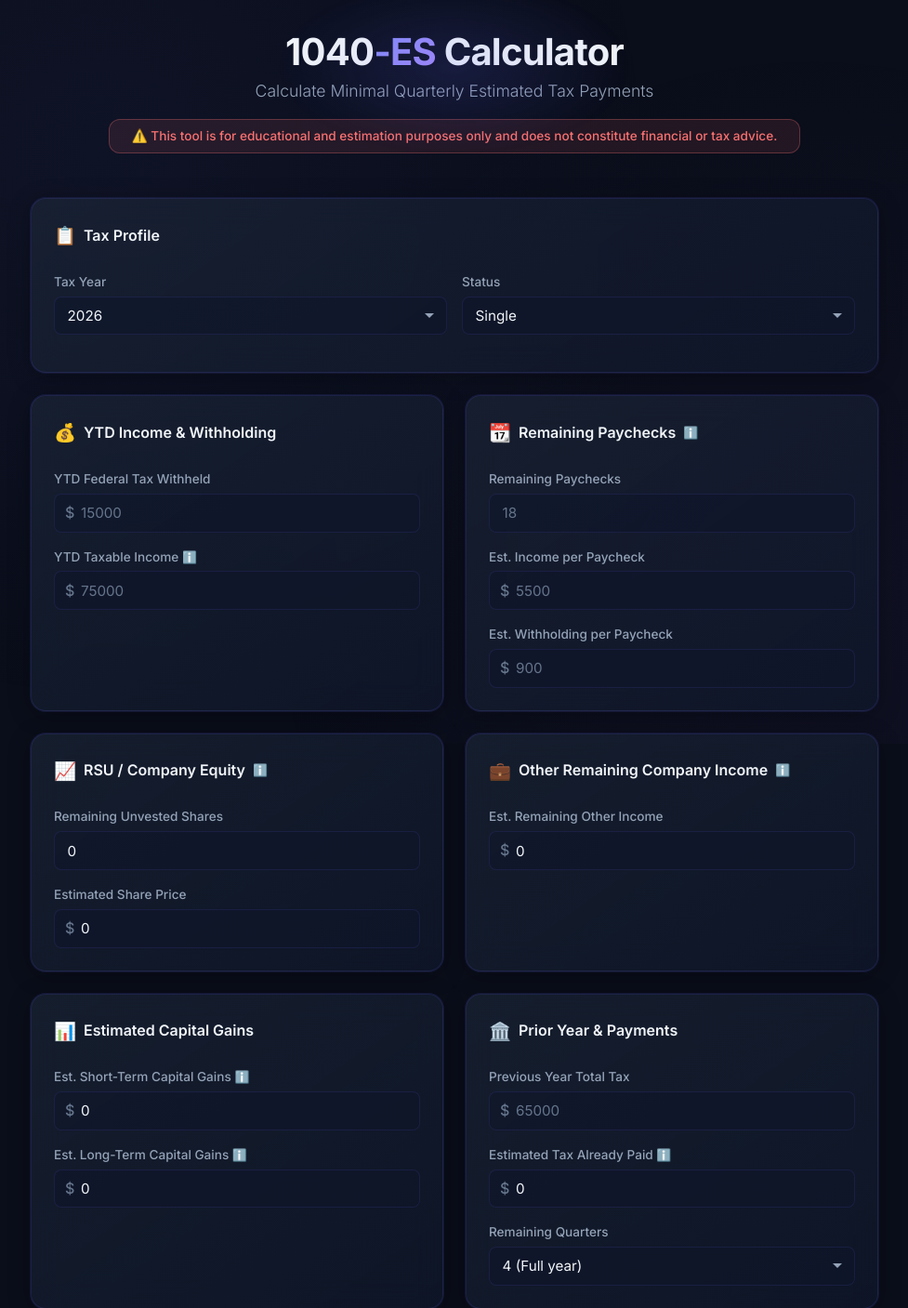
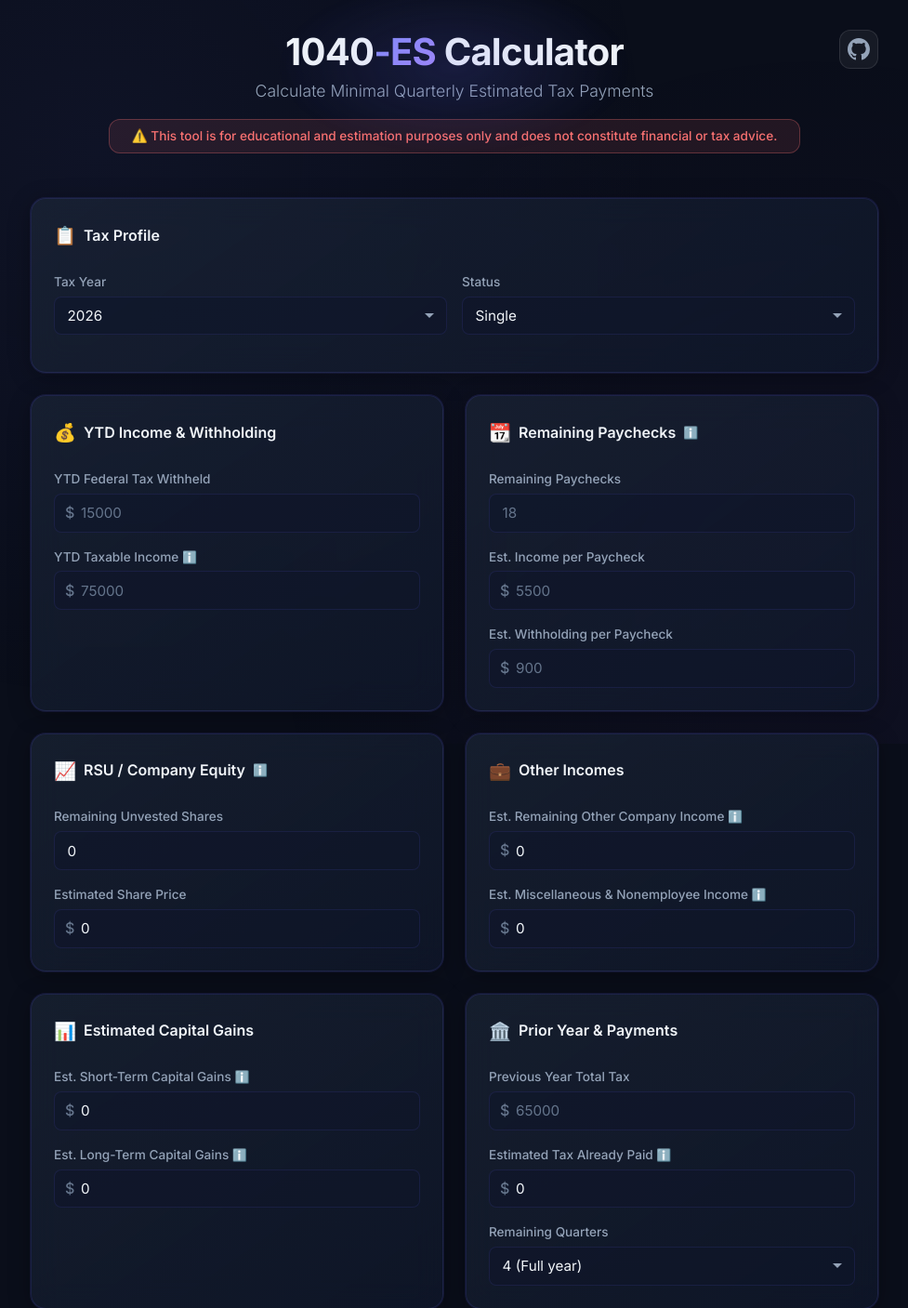
Before and after one commit to ypei92/1040ES_calculator, a FastAPI app: page / in a window 1280 px wide. Shown: the top 1407 px of the page at 93% size, without its empty margins (151-1128 px from the left). Run offline with FastAPI, Linux system fonts and the light colour scheme.

Commit message:
add miscellaneous income box

```diff
--- a/src/estimated_tax_calculator/app.py
+++ b/src/estimated_tax_calculator/app.py
@@ -95,6 +95,7 @@ async def handle_calculate(
     remaining_unvested_shares: int = Form(0),
     estimated_share_price: float = Form(0.0),
     other_company_income: float = Form(0.0),
+    miscellaneous_income: float = Form(0.0),
     short_term_capital_gains: float = Form(0.0),
     long_term_capital_gains: float = Form(0.0),
     previous_year_tax: float = Form(0.0),
@@ -134,6 +135,7 @@ async def handle_calculate(
         remaining_unvested_shares=remaining_unvested_shares,
         estimated_share_price=estimated_share_price,
         other_company_income=other_company_income,
+        miscellaneous_income=miscellaneous_income,
         short_term_capital_gains=short_term_capital_gains,
         long_term_capital_gains=long_term_capital_gains,
         previous_year_tax=previous_year_tax,
@@ -155,6 +157,7 @@ async def handle_calculate(
         "remaining_unvested_shares": remaining_unvested_shares,
         "estimated_share_price": estimated_share_price,
         "other_company_income": other_company_income,
+        "miscellaneous_income": miscellaneous_income,
         "short_term_capital_gains": short_term_capital_gains,
         "long_term_capital_gains": long_term_capital_gains,
         "previous_year_tax": previous_year_tax,
--- a/src/estimated_tax_calculator/static/style.css
+++ b/src/estimated_tax_calculator/static/style.css
@@ -110,6 +110,33 @@ body::before {
     text-align: center;
     margin-bottom: var(--space-2xl);
     position: relative;
+}
+
+.header-actions {
+    position: absolute;
+    top: 0;
+    right: 0;
+    display: flex;
+    gap: var(--space-md);
+    z-index: 10;
+}
+
+.action-link {
+    color: var(--text-secondary);
+    transition: color var(--transition-base), transform var(--transition-base);
+    display: flex;
+    align-items: center;
+    justify-content: center;
+    padding: var(--space-sm);
+    border-radius: var(--radius-md);
+    background: rgba(255, 255, 255, 0.05);
+    border: 1px solid rgba(255, 255, 255, 0.1);
+}
+
+.action-link:hover {
+    color: var(--accent-bright);
+    transform: translateY(-2px);
+    background: rgba(255, 255, 255, 0.1);
 }
 
 .header-glow {
--- a/src/estimated_tax_calculator/templates/index.html
+++ b/src/estimated_tax_calculator/templates/index.html
@@ -16,6 +16,13 @@
 <body>
     <div class="app-container">
         <header class="app-header">
+            <div class="header-actions">
+                <a href="https://github.com/ypei92/1040ES_calculator" target="_blank" rel="noopener noreferrer" class="action-link" title="View Source on GitHub">
+                    <svg height="24" width="24" viewBox="0 0 16 16" fill="currentColor">
+                        <path d="M8 0C3.58 0 0 3.58 0 8c0 3.54 2.29 6.53 5.47 7.59.4.07.55-.17.55-.38 0-.19-.01-.82-.01-1.49-2.01.37-2.53-.49-2.69-.94-.09-.23-.48-.94-.82-1.13-.28-.15-.68-.52-.01-.53.63-.01 1.08.58 1.23.82.72 1.21 1.87.87 2.33.66.07-.52.28-.87.51-1.07-1.78-.2-3.64-.89-3.64-3.95 0-.87.31-1.59.82-2.15-.08-.2-.36-1.02.08-2.12 0 0 .67-.21 2.2.82.64-.18 1.32-.27 2-.27.68 0 1.36.09 2 .27 1.53-1.04 2.2-.82 2.2-.82.44 1.1.16 1.92.08 2.12.51.56.82 1.27.82 2.15 0 3.07-1.87 3.75-3.65 3.95.29.25.54.73.54 1.48 0 1.07-.01 1.93-.01 2.2 0 .21.15.46.55.38A8.013 8.013 0 0 0 16 8c0-4.42-3.58-8-8-8z"></path>
+                    </svg>
+                </a>
+            </div>
             <div class="header-glow"></div>
             <h1>1040<span class="accent">-ES</span> Calculator</h1>
             <p class="subtitle">Calculate Minimal Quarterly Estimated Tax Payments</p>
@@ -143,21 +150,38 @@
                     </div>
                 </section>
 
-                <!-- Other Remaining Company Income -->
+                <!-- Other Incomes -->
                 <section class="card">
                     <h2 class="card-title">
                         <span class="card-icon">💼</span>
-                        Other Remaining Company Income
-                        <span class="info-tip"
-                            data-tip="Undistributed bonuses, on-call compensation, referral bonuses, signing bonus remainder, etc.; Taxed at 22% by default.">ℹ️</span>
+                        Other Incomes
                     </h2>
+
                     <div class="field">
-                        <label for="other_company_income">Est. Remaining Other Income</label>
+                        <label for="other_company_income">
+                            Est. Remaining Other Company Income
+                            <span class="tooltip-inline"
+                                data-tip="Undistributed bonuses, on-call compensation, referral bonuses, etc. Default withholding at 22% rate.">ℹ️</span>
+                        </label>
                         <div class="input-prefix">
                             <span>$</span>
                             <input type="number" id="other_company_income" name="other_company_income"
                                 value="{{ form.other_company_income if form else '0' }}" step="0.01" min="0"
                                 placeholder="5000">
+                        </div>
+                    </div>
+
+                    <div class="field">
+                        <label for="miscellaneous_income">
+                            Est. Miscellaneous & Nonemployee Income
+                            <span class="tooltip-inline"
+                                data-tip="Includes bank interest, dividends, sign-up bonuses, and referral rewards. Default withholding at 0% rate.">ℹ️</span>
+                        </label>
+                        <div class="input-prefix">
+                            <span>$</span>
+                            <input type="number" id="miscellaneous_income" name="miscellaneous_income"
+                                value="{{ form.miscellaneous_income if form else '0' }}" step="0.01" min="0"
+                                placeholder="1000">
                         </div>
                     </div>
                 </section>
@@ -255,7 +279,8 @@
                     <table class="result-table">
                         <tbody>
                             <tr>
-                                <td colspan="2" style="padding-top: 0.5rem; padding-bottom: 0.25rem; font-size: 0.85em; text-transform: uppercase; letter-spacing: 0.05em; color: var(--accent-bright); opacity: 0.9;">
+                                <td colspan="2"
+                                    style="padding-top: 0.5rem; padding-bottom: 0.25rem; font-size: 0.85em; text-transform: uppercase; letter-spacing: 0.05em; color: var(--accent-bright); opacity: 0.9;">
                                     Ordinary Income
                                 </td>
                             </tr>
@@ -281,6 +306,12 @@
                             <tr class="sub-row">
                                 <td class="indent">↳ Other Company Income</td>
                                 <td class="amount dim">{{ result.tax_breakdown.other_company_income | currency }}</td>
+                            </tr>
+                            {% endif %}
+                            {% if result.tax_breakdown.miscellaneous_income > 0 %}
+                            <tr>
+                                <td>Est. Miscellaneous & Nonemployee Income</td>
+                                <td class="amount">{{ result.tax_breakdown.miscellaneous_income | currency }}</td>
                             </tr>
                             {% endif %}
                             {% if result.tax_breakdown.short_term_capital_gains != 0 %}
@@ -310,11 +341,13 @@
                         <tbody>
                             <tr>
                                 <td>Standard Deduction</td>
-                                <td class="amount deduction">−{{ result.tax_breakdown.standard_deduction | currency }}</td>
+                                <td class="amount deduction">−{{ result.tax_breakdown.standard_deduction | currency }}
+                                </td>
                             </tr>
                             <tr class="total-row highlight">
                                 <td><strong>Taxable Ordinary Income</strong></td>
-                                <td class="amount"><strong>{{ result.tax_breakdown.ordinary_income | currency }}</strong></td>
+                                <td class="amount"><strong>{{ result.tax_breakdown.ordinary_income | currency
+                                        }}</strong></td>
                             </tr>
                             <tr>
                                 <td>Ordinary Income Tax
```
Also changed, not shown: src/estimated_tax_calculator/calculator.py (+5 -3 lines), src/estimated_tax_calculator/models.py (+9 -0 lines), tests/test_calculator.py (+14 -5 lines).
